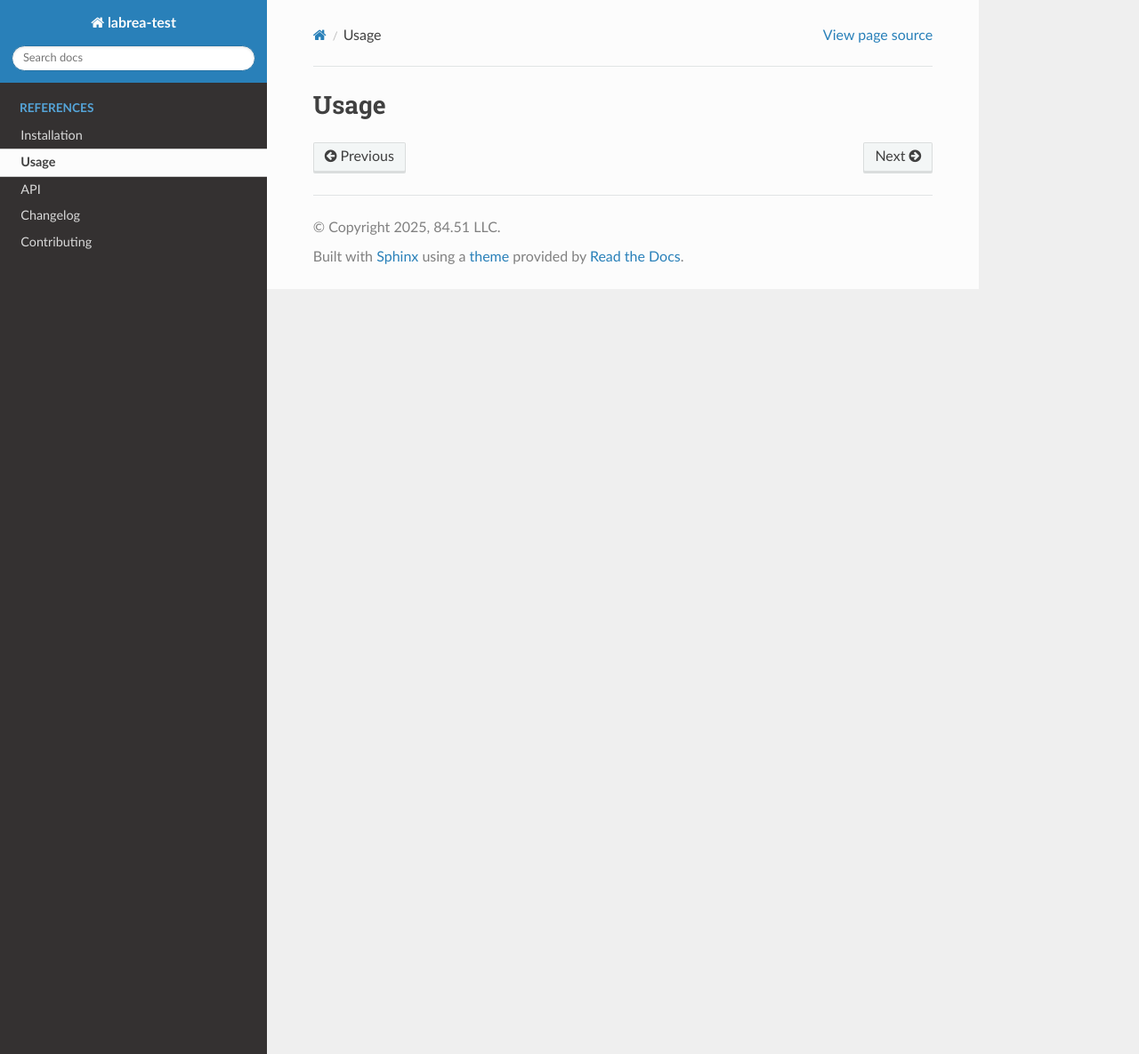
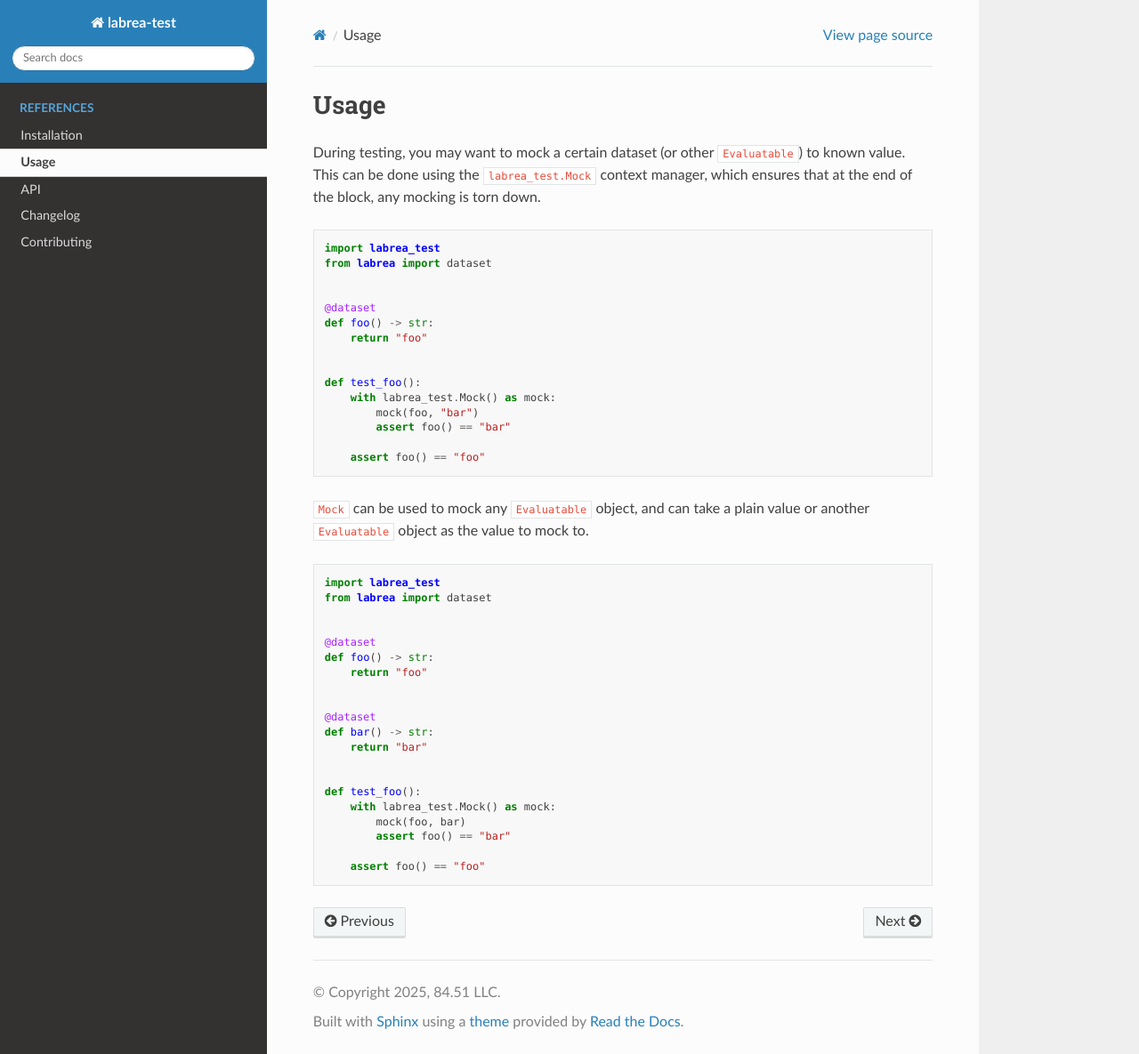
Before and after one commit to 8451/labrea-test, a Sphinx documentation site: the page built from docs/source/usage.md, in a window 1280 px wide and 1185 px high. Shown: the whole window at 89% size. Built offline with Sphinx 7.4.7 and the Read the Docs theme 3.1.0, drawn with Linux system fonts in a browser that asks for light colours.

Commit message:
Update docs

````diff
--- a/docs/source/api.rst
+++ b/docs/source/api.rst
@@ -1,2 +1,6 @@
 Labrea Test API
 ===============
+
+Mocking
+-------
+.. autoclass:: labrea.Mock
--- a/docs/source/usage.md
+++ b/docs/source/usage.md
@@ -1 +1,49 @@
 # Usage
+
+During testing, you may want to mock a certain dataset (or other `Evaluatable`) to known value.
+This can be done using the `labrea_test.Mock` context manager, which ensures that at the end
+of the block, any mocking is torn down.
+
+```python
+import labrea_test
+from labrea import dataset
+
+
+@dataset
+def foo() -> str:
+    return "foo"
+
+
+def test_foo():
+    with labrea_test.Mock() as mock:
+        mock(foo, "bar")
+        assert foo() == "bar"
+
+    assert foo() == "foo"
+```
+
+`Mock` can be used to mock any `Evaluatable` object, and can take a plain value or another
+`Evaluatable` object as the value to mock to.
+
+```python
+import labrea_test
+from labrea import dataset
+
+
+@dataset
+def foo() -> str:
+    return "foo"
+
+
+@dataset
+def bar() -> str:
+    return "bar"
+
+
+def test_foo():
+    with labrea_test.Mock() as mock:
+        mock(foo, bar)
+        assert foo() == "bar"
+
+    assert foo() == "foo"
+```
````
Also changed, not shown: README.md (+48 -0 lines), 1 other file.
